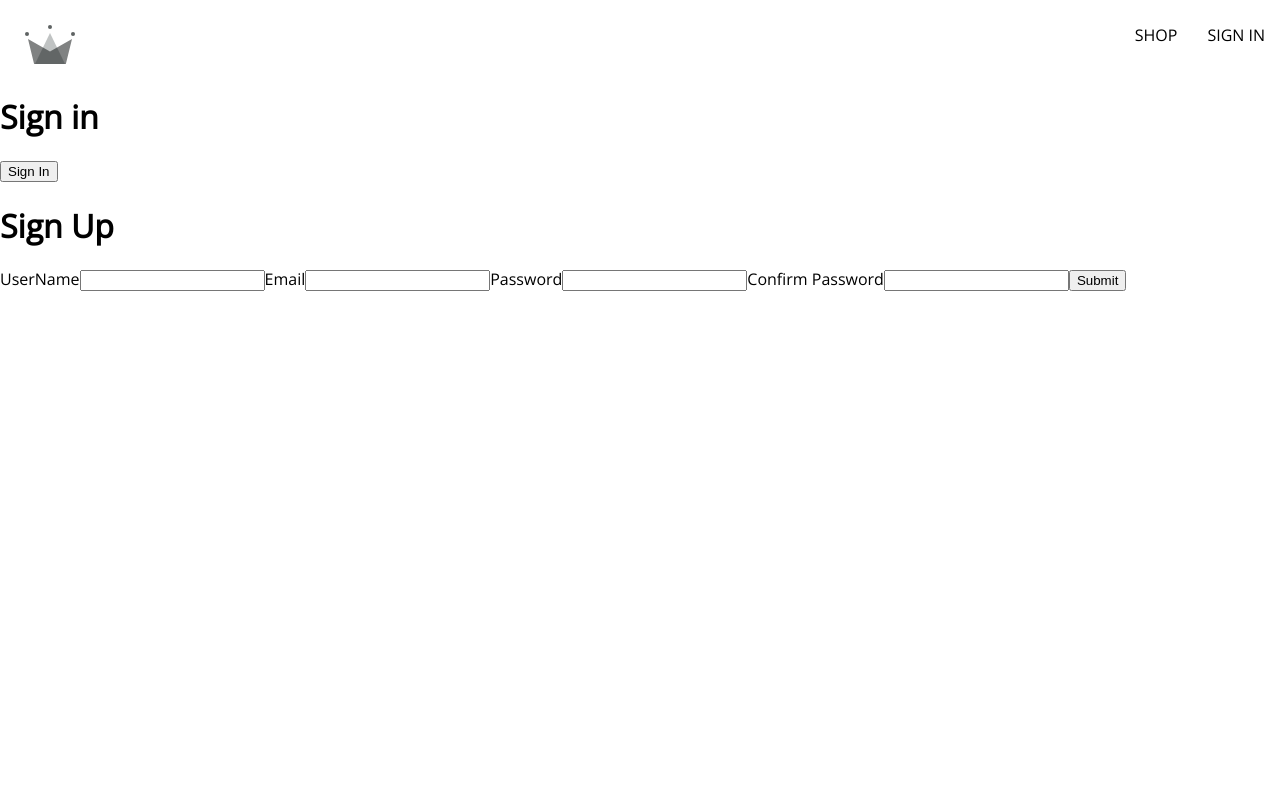
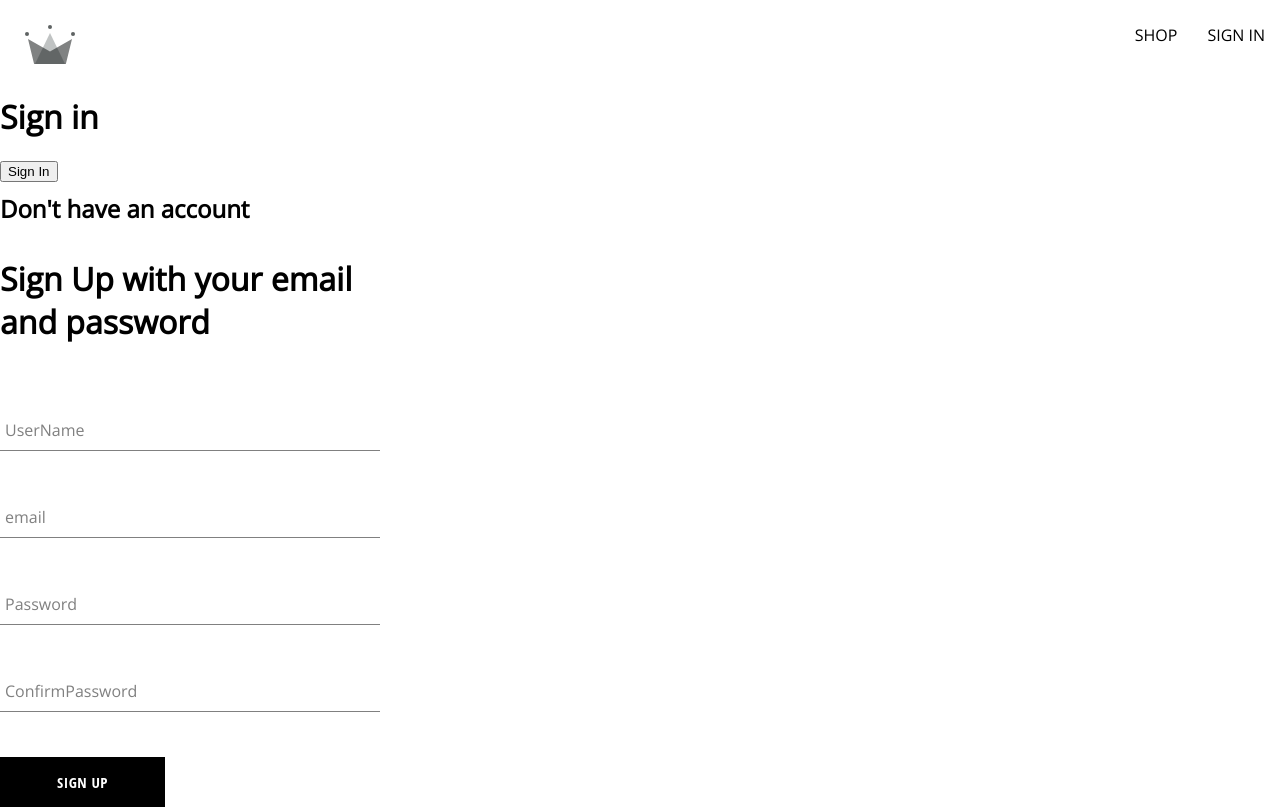
Before and after one commit to AnasBaqai/style-scape, a React (Create React App) app: page /sign-in in a window 1280 px wide. Built offline with nearby package versions, Linux system fonts and the light colour scheme.

Commit message:
generlise form input style component generalise button

```diff
--- /dev/null
+++ b/src/Components/Button/Button.Component.jsx
@@ -0,0 +1,15 @@
+import "./Button.Styles.scss"
+const  BUTTON_TYPE_CLASSES = {
+    google:"google-sign-in",
+    inverted:'inverted',
+}
+const Button =({children,buttonType,...otherProps})=>{
+
+    return(
+        <button className={`button-container ${BUTTON_TYPE_CLASSES[buttonType]}`} {...otherProps}>{children}</button>
+    )
+
+}
+
+
+export default Button;
--- /dev/null
+++ b/src/Components/Button/Button.Styles.scss
@@ -0,0 +1,46 @@
+.button-container {
+    min-width: 165px;
+    width: auto;
+    height: 50px;
+    letter-spacing: 0.5px;
+    line-height: 50px;
+    padding: 0 35px 0 35px;
+    font-size: 15px;
+    background-color: black;
+    color: white;
+    text-transform: uppercase;
+    font-family: 'Open Sans Condensed';
+    font-weight: bolder;
+    border: none;
+    cursor: pointer;
+    display: flex;
+    justify-content: center;
+
+    &:hover {
+      background-color: white;
+      color: black;
+      border: 1px solid black;
+    }
+
+    &.google-sign-in {
+      background-color: #4285f4;
+      color: white;
+
+      &:hover {
+        background-color: #357ae8;
+        border: none;
+      }
+    }
+
+    &.inverted {
+      background-color: white;
+      color: black;
+      border: 1px solid black;
+
+      &:hover {
+        background-color: black;
+        color: white;
+        border: none;
+      }
+    }
+  }
--- a/src/Components/SignUp-Form/SignUpForm.Component.jsx
+++ b/src/Components/SignUp-Form/SignUpForm.Component.jsx
@@ -1,8 +1,12 @@
 import { useState } from "react"
 
-import { createAuthUserWithEmailandPassword,createUserDocument } from "../../utils/FireBase/firebase.utils";
+import FormInput from "../form-input/FormInput.Component";
 
-const defaultFormFields= {
+import { createAuthUserWithEmailandPassword, createUserDocument } from "../../utils/FireBase/firebase.utils";
+
+import "./SignUpForm.styles.scss"
+import Button from "../Button/Button.Component";
+const defaultFormFields = {
     displayName: "",
     email: "",
     password: "",
@@ -10,36 +14,52 @@
 }
 
 const SignUpForm = () => {
-    const [formFields,setFormFields]= useState(defaultFormFields);
-    const {displayName,email,password,confirmPassword}= formFields;
+    const [formFields, setFormFields] = useState(defaultFormFields);
 
+    const { displayName, email, password, confirmPassword } = formFields;
 
-    const onChangeHandler= (event)=>{
-        const {name,value}= event.target;
-        setFormFields({...formFields,[name]:value});
+    const restFormField= ()=>{
+
+        setFormFields(defaultFormFields);
     }
-    const onSubmitHandler = async(event)=>{
+
+    const onChangeHandler = (event) => {
+
+        const { name, value } = event.target;
+
+        setFormFields({ ...formFields, [name]: value });
+    }
+    const onSubmitHandler = async (event) => {
         event.preventDefault();
-        if(password === confirmPassword){
-            const {user} = await createAuthUserWithEmailandPassword(email,password);
-            user.displayName= displayName;
-            console.log(user);
-            const userDocRef = createUserDocument(user);
+        if (password === confirmPassword) {
+            try {
+                const { user } = await createAuthUserWithEmailandPassword(email, password);
+                console.log(user);
+                const userDocRef = createUserDocument(user,{displayName:displayName});
+                restFormField()
+            } catch (err) {
+                if(err.code === "auth/email-already-in-use")
+                    alert("email already in use")
+                console.log(err);
+            }
+        } else {
+            alert("password do not match")
         }
     }
     return (
-        <div>
-            <h1>Sign Up</h1>
+        <div className="sign-up-container">
+        <h2>Don't have an account</h2>
+            <h1>Sign Up with your email and password</h1>
             <form onSubmit={onSubmitHandler}>
-                <label>UserName</label>
-                <input type="text" required name="displayName" value={displayName} onChange={onChangeHandler} />
-                <label>Email</label>
-                <input type="Email" required name="email" value={email}  onChange={onChangeHandler}/>
-                <label>Password</label>
-                <input type="password" required name="password" value={password} onChange={onChangeHandler} />
-                <label>Confirm Password</label>
-                <input type="password" required name="confirmPassword" value={confirmPassword} onChange={onChangeHandler} />
-                <button>Submit</button>
+
+                <FormInput label={"UserName"} type="text" required name="displayName" value={displayName} onChange={onChangeHandler} />
+
+                <FormInput label={"email"} type="Email" required name="email" value={email} onChange={onChangeHandler} />
+
+                <FormInput label={"Password"} type="password" required name="password" value={password} onChange={onChangeHandler} />
+
+                <FormInput label={"ConfirmPassword"} type="password" required name="confirmPassword" value={confirmPassword} onChange={onChangeHandler} />
+                <Button type="submit" children="Sign Up" />
             </form>
 
         </div>
--- /dev/null
+++ b/src/Components/SignUp-Form/SignUpForm.styles.scss
@@ -0,0 +1,8 @@
+.sign-up-container{
+    display: flex;
+    flex-direction: column;
+    width: 380px;
+    h2{
+        margin: 10px 0 ;
+    }
+}
--- /dev/null
+++ b/src/Components/form-input/FormInput.Component.jsx
@@ -0,0 +1,15 @@
+import "./FormInput.styles.scss"
+const FormInput = ({ label, ...otherProps }) => {
+    return (
+        <div className="group">
+            <input className="form-input" {...otherProps} />
+            {
+                label && <label className={`${otherProps.value.length ? 'shrink' : ''} form-input-label`}>{label}</label>
+            }
+
+        </div>
+    )
+}
+
+
+export default FormInput
--- /dev/null
+++ b/src/Components/form-input/FormInput.styles.scss
@@ -0,0 +1,54 @@
+$sub-color: grey;
+$main-color: black;
+
+@mixin shrinkLabel {
+  top: -14px;
+  font-size: 12px;
+  color: $main-color;
+}
+
+.group {
+  position: relative;
+  margin: 45px 0;
+
+  .form-input {
+    background: none;
+    background-color: white;
+    color: $sub-color;
+    font-size: 18px;
+    padding: 10px 10px 10px 5px;
+    display: block;
+    width: 100%;
+    border: none;
+    border-radius: 0;
+    border-bottom: 1px solid $sub-color;
+    margin: 25px 0;
+
+    &:focus {
+      outline: none;
+    }
+
+    &:focus ~ .form-input-label {
+      @include shrinkLabel();
+    }
+  }
+
+  input[type='password'] {
+    letter-spacing: 0.3em;
+  }
+
+  .form-input-label {
+    color: $sub-color;
+    font-size: 16px;
+    font-weight: normal;
+    position: absolute;
+    pointer-events: none;
+    left: 5px;
+    top: 10px;
+    transition: 300ms ease all;
+
+    &.shrink {
+      @include shrinkLabel();
+    }
+  }
+}
--- a/src/utils/FireBase/firebase.utils.js
+++ b/src/utils/FireBase/firebase.utils.js
@@ -30,7 +30,7 @@
 
 export const db = getFirestore();
 
-export const createUserDocument = async (user) => {
+export const createUserDocument = async (user,additionalInformation= {}) => {
    if(!user) return;
    const userDocRef = doc(db, "users", user.uid);
    const userSnapShot = await getDoc(userDocRef);
@@ -41,6 +41,7 @@
             displayName: displayName,
             email: email,
             createdAt: new Date(),
+            ...additionalInformation,
          })
       } catch (err) {
          console.log(err.message)
```
